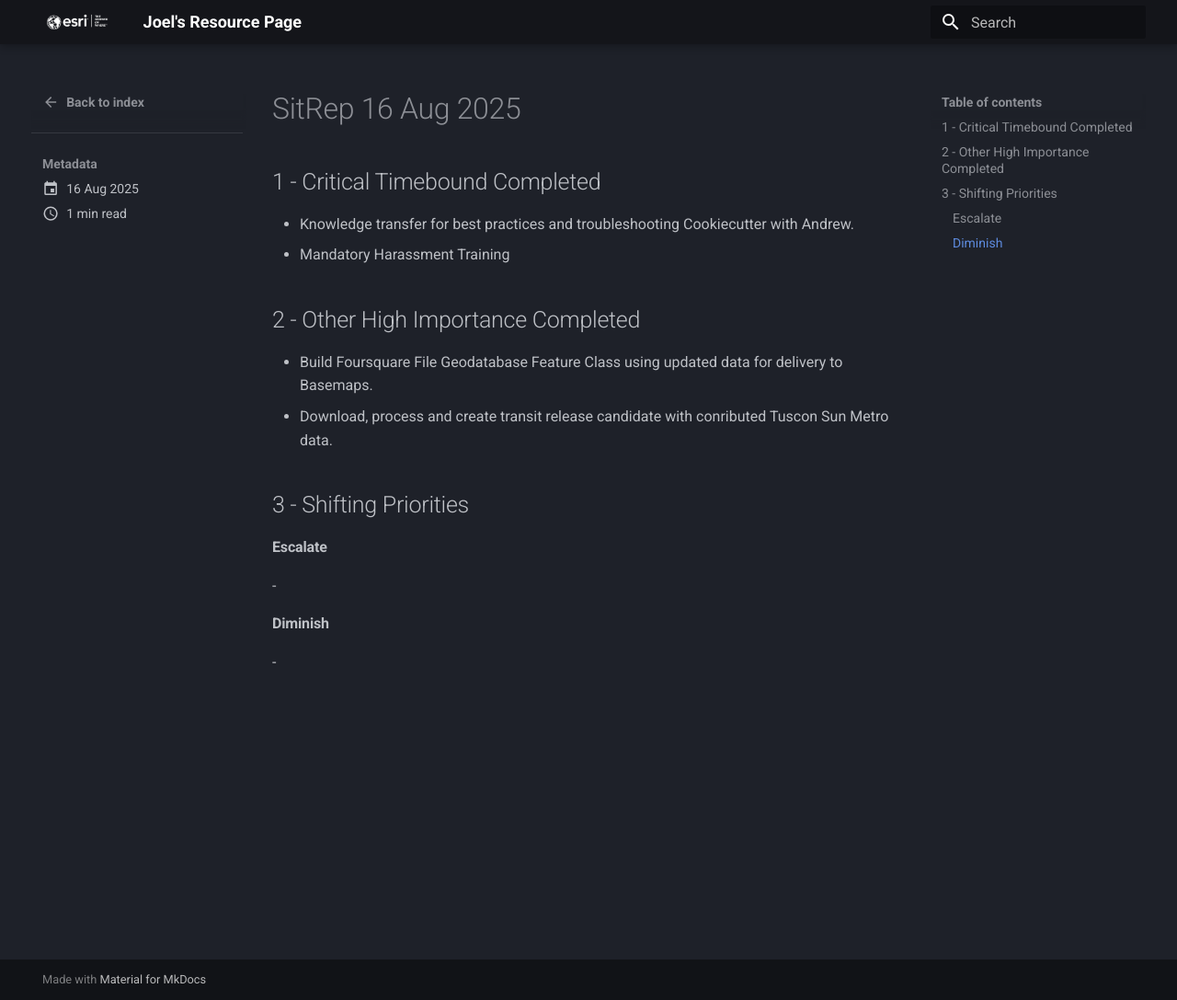
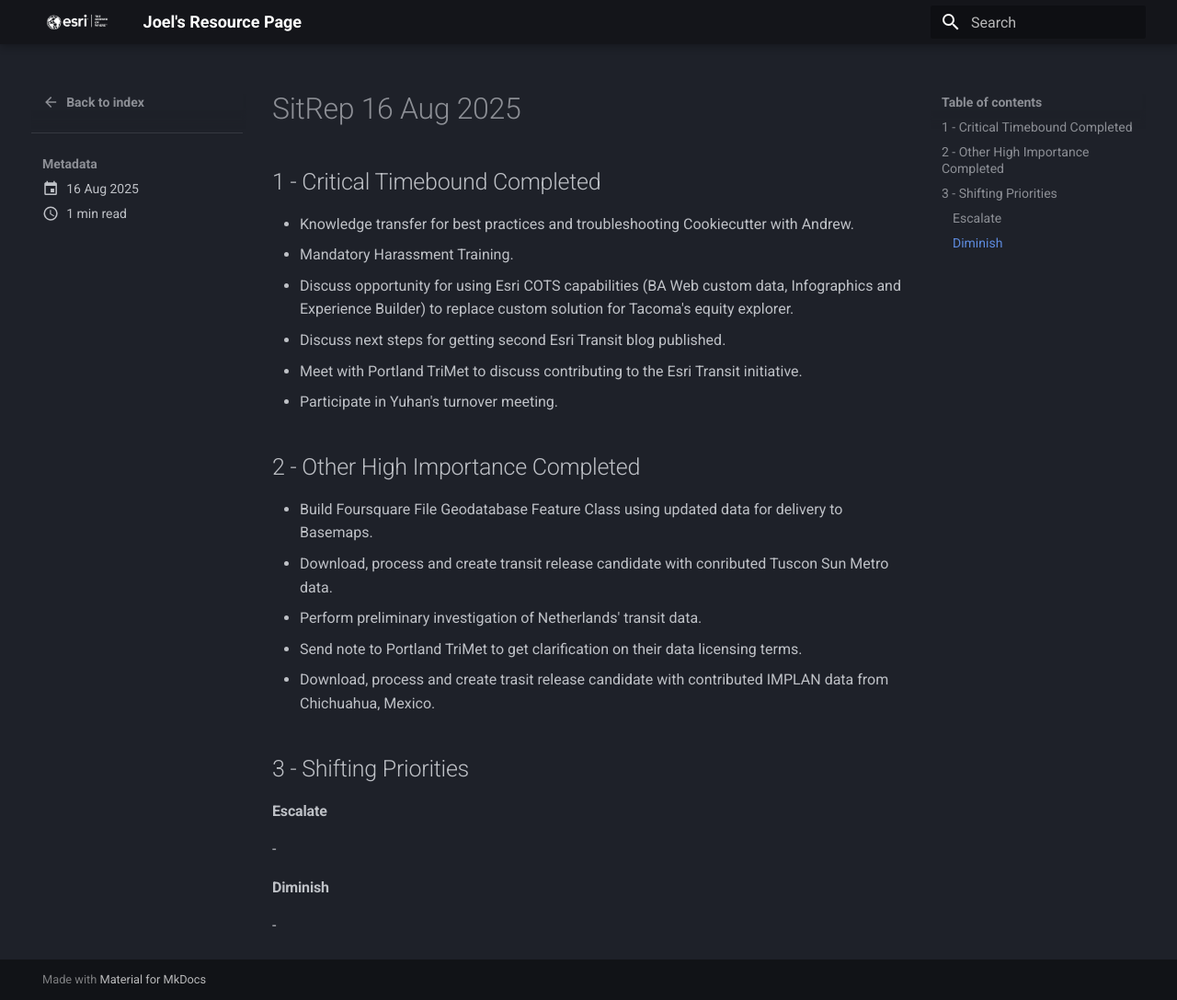
Before and after one commit to knu2xs/esri-resource-page, an MkDocs documentation site: the page built from docs/sitreps/posts/sitrep_20240816.md, in a window 1280 px wide and 1087 px high. Shown: the whole window at 92% size. Built offline with MkDocs 1.6.1 and Material for MkDocs 9.7.7, drawn with Linux system fonts in a browser that asks for light colours.

Commit message:
update sitreps

```diff
--- a/docs/sitreps/posts/sitrep_20240816.md
+++ b/docs/sitreps/posts/sitrep_20240816.md
@@ -7,12 +7,19 @@
 ## 1 - Critical Timebound Completed
 
 - Knowledge transfer for best practices and troubleshooting Cookiecutter with Andrew.
-- Mandatory Harassment Training
+- Mandatory Harassment Training.
+- Discuss opportunity for using Esri COTS capabilities (BA Web custom data, Infographics and Experience Builder) to replace custom solution for Tacoma's equity explorer.
+- Discuss next steps for getting second Esri Transit blog published.
+- Meet with Portland TriMet to discuss contributing to the Esri Transit initiative.
+- Participate in Yuhan's turnover meeting.
 
 ## 2 - Other High Importance Completed
 
 - Build Foursquare File Geodatabase Feature Class using updated data for delivery to Basemaps.
 - Download, process and create transit release candidate with conributed Tuscon Sun Metro data.
+- Perform preliminary investigation of Netherlands' transit data.
+- Send note to Portland TriMet to get clarification on their data licensing terms.
+- Download, process and create trasit release candidate with contributed IMPLAN data from Chichuahua, Mexico.
 
 ## 3 - Shifting Priorities
 
```
